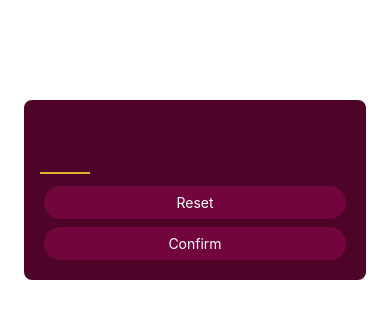
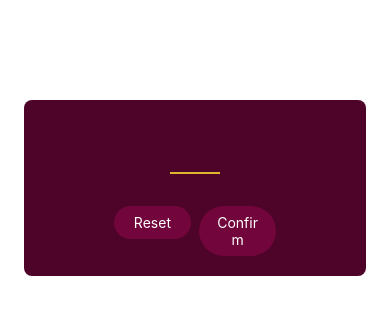
Before and after one commit to foxclerec/react-native-game-guess-a-number, a React Native app: screen / in a window 390 px wide. Shown: the top 318 px of the page. Built offline with nearby package versions, Linux system fonts and the light colour scheme.

Commit message:
improving buttons

```diff
--- a/package.json
+++ b/package.json
@@ -14,7 +14,7 @@
     "expo-status-bar": "~1.2.0",
     "react": "18.0.0",
     "react-dom": "18.0.0",
-    "react-native": "0.68.0",
+    "react-native": "0.68.1",
     "react-native-web": "0.17.7"
   },
   "devDependencies": {
--- a/screens/StartGameScreen.js
+++ b/screens/StartGameScreen.js
@@ -10,8 +10,15 @@
         maxLength={2}
         keyboardType="number-pad"
       />
-      <PrimaryButton>Reset</PrimaryButton>
-      <PrimaryButton>Confirm</PrimaryButton>
+
+      <View style={styles.buttonsContainer}>
+        <View style={styles.buttonContainer}>
+          <PrimaryButton>Reset</PrimaryButton>
+        </View>
+        <View style={styles.buttonContainer}>
+          <PrimaryButton>Confirm</PrimaryButton>
+        </View>
+      </View>
     </View>
   );
 };
@@ -20,6 +27,8 @@
 
 const styles = StyleSheet.create({
   inputContainer: {
+    justifyContent: "center",
+    alignItems: "center",
     padding: 16,
     marginTop: 100,
     marginHorizontal: 24,
@@ -38,4 +47,11 @@
     textAlign: "center",
     fontWeight: "bold",
   },
+  buttonsContainer: {
+    flexDirection: "row",
+    marginTop: 20,
+  },
+  buttonContainer: {
+    flex: 1,
+  },
 });
```
